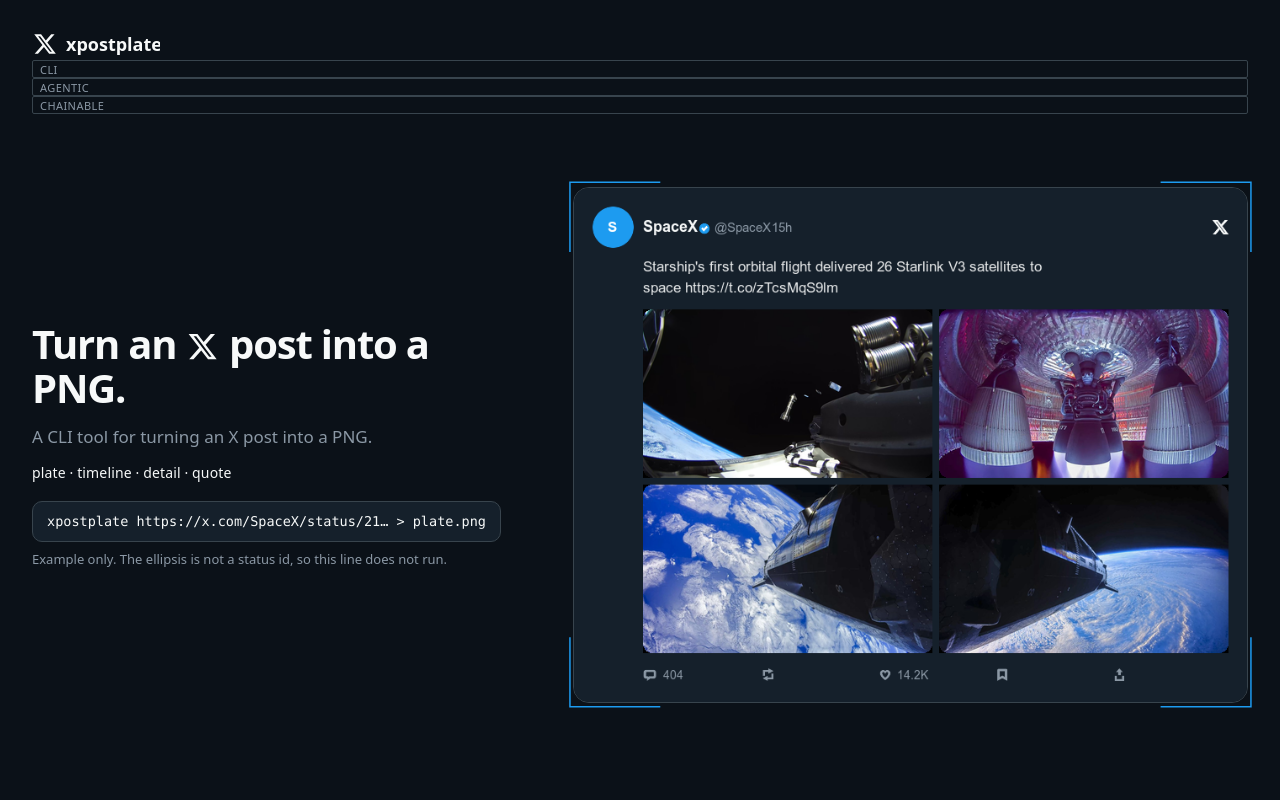
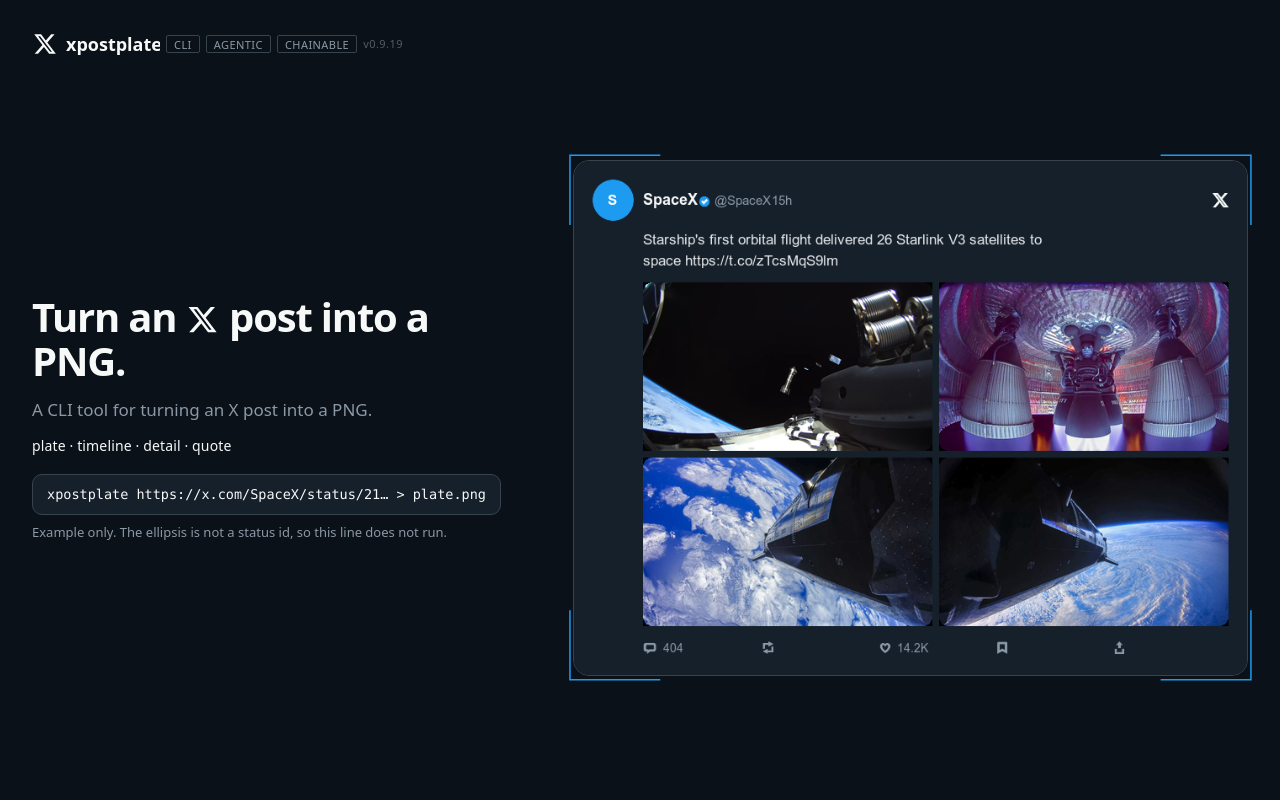
Before and after one commit to jspeaks/xpostplate, a website: page docs/index.html in a window 1280 px wide. Shown: the top 800 px of the page. Drawn offline with Linux system fonts and the light colour scheme.

Commit message:
docs: show faint version on the top line

```diff
--- a/docs/index.html
+++ b/docs/index.html
@@ -32,6 +32,14 @@
     }
     .brand { height: 32px; margin: 0; display: flex; align-items: center; justify-content: flex-start; flex-wrap: nowrap; gap: 6px; }
     .wordmark { display: block; height: 32px; width: auto; }
+    .ver {
+      color: var(--muted);
+      font-size: 11px;
+      letter-spacing: 0.04em;
+      opacity: 0.55;
+      white-space: nowrap;
+      flex: 0 0 auto;
+    }
     .chip {
       display: inline-flex;
       align-items: center;
@@ -199,10 +207,11 @@
         </g>
         <text x="34" y="22.5" fill="#F7F9F9" font-family="ui-sans-serif, system-ui, -apple-system, Segoe UI, sans-serif" font-size="18" font-weight="600">xpostplate</text>
       </svg>
-    </div>
       <span class="chip">CLI</span>
       <span class="chip">agentic</span>
       <span class="chip">chainable</span>
+      <span class="ver">v0.9.19</span>
+    </div>
     <div class="hero">
       <div class="pitch">
         <h1>Turn an <svg class="xmark" viewBox="0 0 24 24" aria-label="X" role="img"><path fill="currentColor" d="M18.244 2.25h3.308l-7.227 8.26 8.502 11.24H16.17l-5.214-6.817L4.99 21.75H1.68l7.73-8.835L1.254 2.25H8.08l4.713 6.231zm-1.161 17.52h1.833L7.084 4.126H5.117z"/></svg> post into a PNG.</h1>
--- a/package.json
+++ b/package.json
@@ -1,6 +1,6 @@
 {
   "name": "xpostplate",
-  "version": "0.9.18",
+  "version": "0.9.19",
   "description": "Render or fabricate an X post as a PNG: a broadcast plate, a timeline row, an opened post, or a quote.",
   "type": "module",
   "bin": {
```
